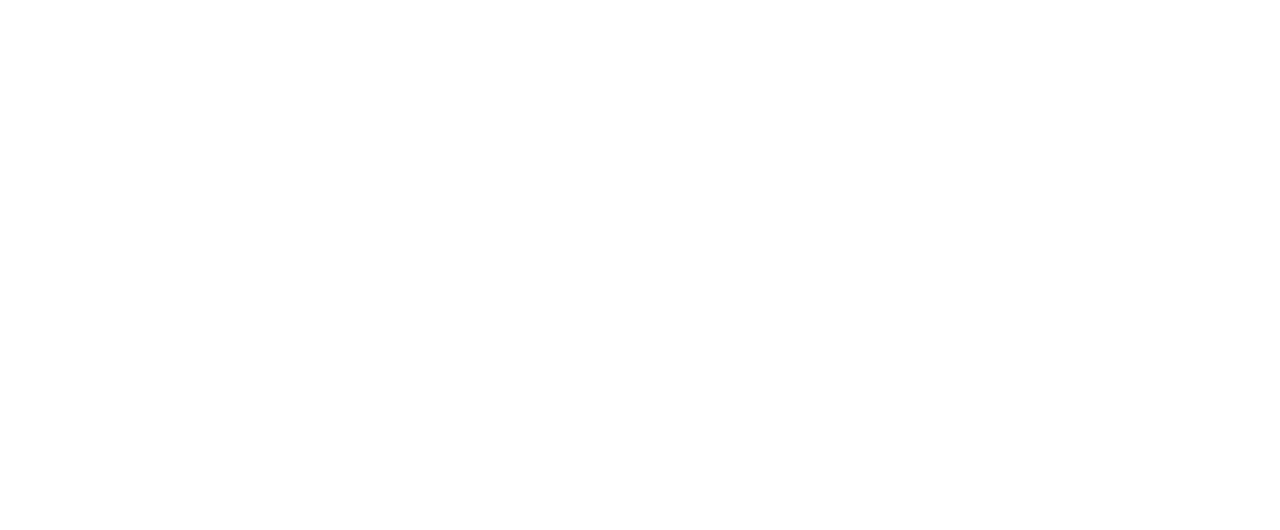
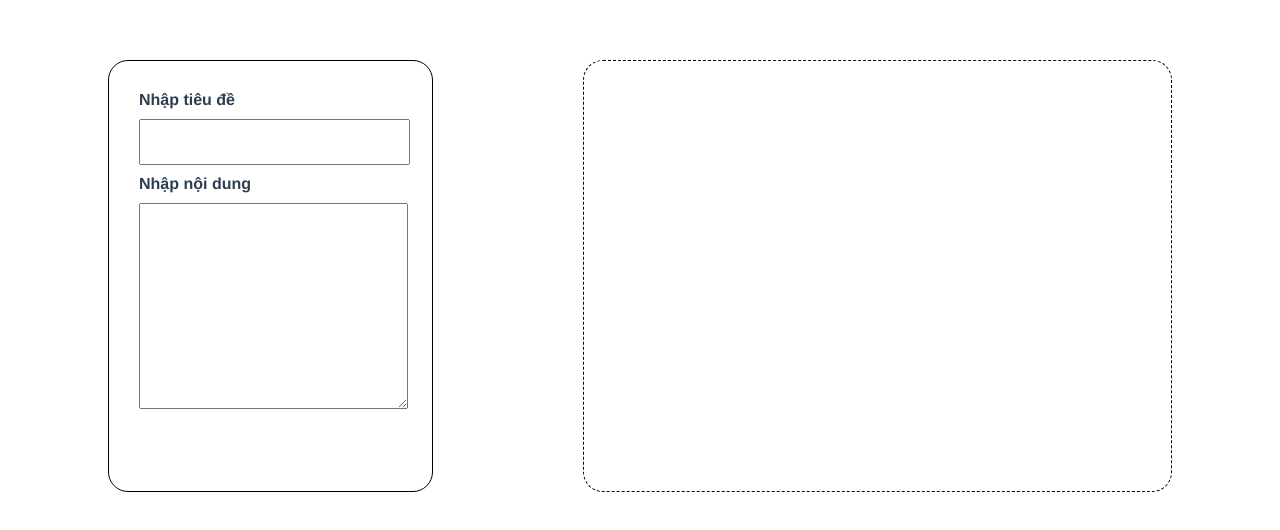
Before and after one commit to nguyenhoang17/Bai_Tap_Vue, a Vue app: page / in a window 1280 px wide. Shown: the top 530 px of the page. Built offline with nearby package versions, Linux system fonts and the light colour scheme.

Commit message:
Buoi 1- Bai1

```diff
--- a/package.json
+++ b/package.json
@@ -19,6 +19,9 @@
     "@vue/cli-service": "~5.0.0",
     "eslint": "^7.32.0",
     "eslint-plugin-vue": "^8.0.3",
+    "node-sass": "^7.0.1",
+    "sass": "^1.53.0",
+    "sass-loader": "^10.1.1",
     "vue-template-compiler": "^2.6.14"
   },
   "eslintConfig": {
--- a/src/App.vue
+++ b/src/App.vue
@@ -2,17 +2,19 @@
   <div id="app">
     <!-- <img alt="Vue logo" src="./assets/logo.png"> -->
     <!-- <HelloWorld msg="Welcome to Your Vue.js App"/> -->
+    <BaiTap1/>
   </div>
 </template>
 
 <script>
+import BaiTap1 from "./components/Buoi1/BaiTap1.vue";
 // import HelloWorld from './components/HelloWorld.vue'
 
 export default {
   name: 'App',
   components: {
-    // HelloWorld
-  }
+    BaiTap1
+}
 }
 </script>
 
--- /dev/null
+++ b/src/components/Buoi1/BaiTap1.vue
@@ -0,0 +1,79 @@
+<template>
+    <div>
+        <div id="container">
+            <div class="form-input">
+                <form action="">
+                    <label for="input"><b>Nhập tiêu đề</b></label>
+                    <input v-model="title" id="input" type="text">
+                    <label for="textarea"><b>Nhập nội dung</b></label>
+                    <textarea v-model="content" name="" id="textarea"></textarea>
+                </form>
+            </div>
+            <div id="form-output">
+                <h2>{{ title }}</h2>
+                <div v-html="content">
+
+                </div>
+            </div>
+        </div>
+    </div>
+</template>
+
+<script>
+    export default {
+        name: 'BaiTap1',
+        props: {
+            msg: String
+        },
+        data (){
+            return {
+                title: "",
+                content: ""
+            }
+        }
+    }
+</script>
+
+<style lang="scss">
+@mixin heightVsBrVsPd {
+    height: 370px;
+    border-radius: 20px;
+    padding: 30px 30px;
+}
+    #container{
+        display: flex;
+        margin: 0px 100px;
+
+        .form-input{
+            width: 350px;
+            border: 1px solid #000;
+            @include heightVsBrVsPd;
+            form{
+
+                label{
+                    display: block;
+                    text-align: left;
+
+                }
+                input{
+                    width: 100%;
+                    height: 40px;
+                    margin: 10px 0;
+                }
+                #textarea{
+                    width: 100%;
+                    height: 200px;
+                    margin-top: 10px;
+                }
+            }
+        }
+        #form-output{
+            @include heightVsBrVsPd;
+            margin-left: 150px;
+            width: 700px;
+            border: 1px dashed #000;
+            text-align: left;
+        }
+    }
+
+</style>
```
Also changed, not shown: 1 other file (tests, documents, lock files or other folders).
